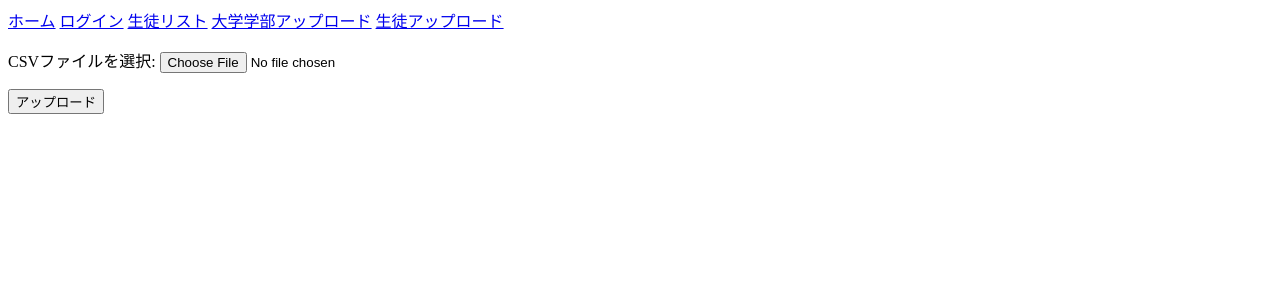
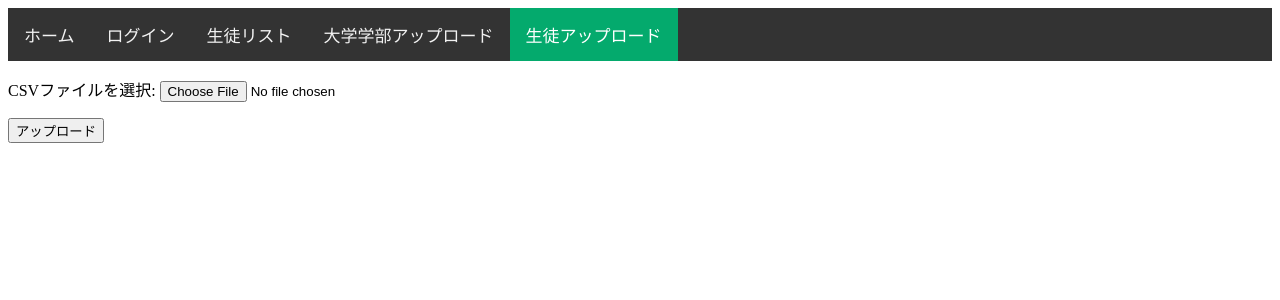
Before and after one commit to k4pu/admission_exam, a Django app: page /admission_exam_db/upload_student in a window 1280 px wide. Shown: the top 300 px of the page. Run offline with Django 5.2, Linux system fonts and the light colour scheme.

Commit message:
added css to navigation bar.

```diff
--- a/admission_exam_db/static/admission_exam_db/css/style.css
+++ b/admission_exam_db/static/admission_exam_db/css/style.css
@@ -1,3 +1,31 @@
+/* Add a black background color to the top navigation */
+.topnav {
+  background-color: #333;
+  overflow: hidden;
+}
+
+/* Style the links inside the navigation bar */
+.topnav a {
+  float: left;
+  color: #f2f2f2;
+  text-align: center;
+  padding: 14px 16px;
+  text-decoration: none;
+  font-size: 17px;
+}
+
+/* Change the color of links on hover */
+.topnav a:hover {
+  background-color: #ddd;
+  color: black;
+}
+
+/* Add a color to the active/current link */
+.topnav a.active {
+  background-color: #04AA6D;
+  color: white;
+}
+
 #autocomplete-results {
     border: 1px solid #ccc;
     background: white;
--- a/admission_exam_db/templates/admission_exam_db/base.html
+++ b/admission_exam_db/templates/admission_exam_db/base.html
@@ -14,11 +14,11 @@
     <!-- コンテンツ部分 -->
     <main>
         <div class="topnav">
-          <a href="{% url 'admission_exam_db:index' %}">ホーム</a>
-          <a href="{% url 'admission_exam_db:login' %}">ログイン</a>
-          <a href="{% url 'admission_exam_db:student' %}">生徒リスト</a>
-          <a href="{% url 'admission_exam_db:upload_university_faculty' %}">大学学部アップロード</a>
-          <a href="{% url 'admission_exam_db:upload_student' %}">生徒アップロード</a>
+            <a href="{% url 'admission_exam_db:index' %}" class="{% if nbar == 'home' %}active{% endif %}">ホーム</a>
+            <a href="{% url 'admission_exam_db:login' %}" class="{% if nbar == 'login' %}active{% endif %}">ログイン</a>
+            <a href="{% url 'admission_exam_db:student' %}" class="{% if nbar == 'student' %}active{% endif %}">生徒リスト</a>
+            <a href="{% url 'admission_exam_db:upload_university_faculty' %}" class="{% if nbar == 'upload_university_faculty' %}active{% endif %}">大学学部アップロード</a>
+            <a href="{% url 'admission_exam_db:upload_student' %}" class="{% if nbar == 'upload_student' %}active{% endif %}">生徒アップロード</a>
         </div>
         {% block content %}
         <!-- 子テンプレートがここにコンテンツを挿入する -->
--- a/admission_exam_db/views.py
+++ b/admission_exam_db/views.py
@@ -12,13 +12,16 @@ def index(request):
     return HttpResponse("Hello this is admission exam db app!")
 
 def login(request):
-    context = {}
+    context = {
+        'nbar': 'login',
+    }
     return render(request, "admission_exam_db/login.html", context)
 
 def student(request):
     student_list = Student.objects.order_by("student_id")
     context ={
-        "student_list": student_list,
+        'nbar': 'student',
+        'student_list': student_list,
     }
     return render(request, "admission_exam_db/student.html", context)
 
@@ -26,9 +29,10 @@ def student_detail(request, student_id):
     student = get_object_or_404(Student, student_id=student_id)
     student_admission_exam_list = StudentAdmissionExam.objects.filter(student=student)
     context ={
-        "student_id": student_id,
-        "student_name": " ".join([student.family_name, student.given_name]),
-        "student_admission_exam_list": student_admission_exam_list,
+        'nbar': 'student_detail',
+        'student_id': student_id,
+        'student_name': ' '.join([student.family_name, student.given_name]),
+        'student_admission_exam_list': student_admission_exam_list,
     }
     return render(request, "admission_exam_db/student_detail.html", context)
 
@@ -67,7 +71,11 @@ def upload_university_faculty(request):
             return redirect('admission_exam_db:upload_university_faculty_success') # アップロード成功画面にリダイレクト
     else:
         form = UniversityFacultyCSVUploadForm()
-    return render(request, 'admission_exam_db/upload_university_faculty.html', {'form': form})
+    context = {
+        'nbar': 'upload_university_faculty',
+        'form': form,
+    }
+    return render(request, 'admission_exam_db/upload_university_faculty.html', context)
 
 def upload_student(request):
     if request.method == "POST":
@@ -101,7 +109,11 @@ def upload_student(request):
             return redirect('admission_exam_db:upload_student_success') # アップロード成功画面にリダイレクト
     else:
         form = StudentCSVUploadForm()
-    return render(request, 'admission_exam_db/upload_student.html', {'form': form})
+    context = {
+        'nbar': 'upload_student',
+        'form': form,
+    }
+    return render(request, 'admission_exam_db/upload_student.html', context)
 
 def create_student_admission_exam(request, student_id):
     student = get_object_or_404(Student, student_id=student_id)
@@ -114,6 +126,7 @@ def create_student_admission_exam(request, student_id):
         form = StudentAdmissionExamForm(student=student)# studentオブジェクトを渡す
 
     context ={
+        'nbar': 'student',
         'form': form,
         'student_id': student.student_id,
         'student_name': ' '.join([student.family_name, student.given_name]),
```
